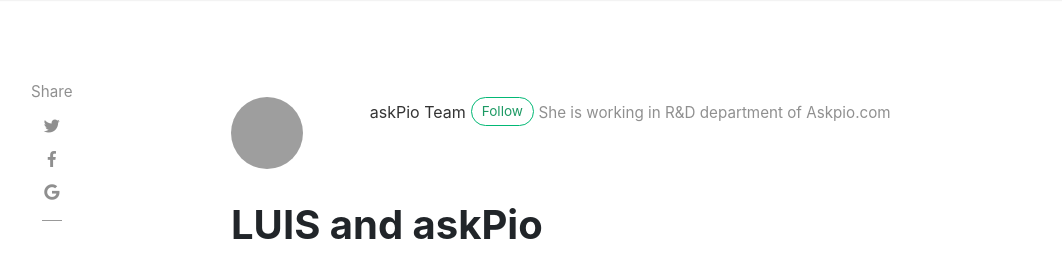
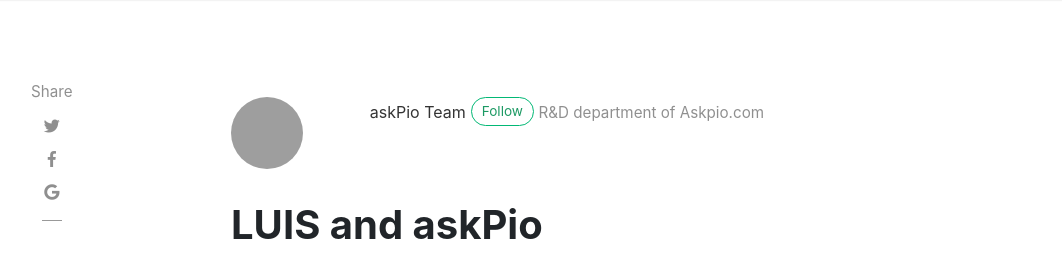
Before and after one commit to harshgupta88/askPio_blog, a Jekyll site: the page built from _posts/2019-02-01-luis-askpio..md, in a window 1280 px wide and 900 px high. Shown: the top 279 px of the window, without its empty margins (54-1116 px from the left). Built offline with Jekyll 4.4.1, drawn with Linux system fonts in a browser that asks for light colours; nearby versions of some CDN libraries; comment, search, counter and statistics services are not loaded; grey boxes are pictures that could not be loaded.

Commit message:
Update _config.yml

```diff
--- a/_config.yml
+++ b/_config.yml
@@ -35,7 +35,7 @@ authors:
     email: info.askpio@gmail.com
     web: https://blog.askpio.com
     twitter: https://twitter.com/Subwai1
-    description: "She is working in R&D department of Askpio.com"
+    description: "R&D department of Askpio.com"
 
 # Plugins
 plugins:
```
